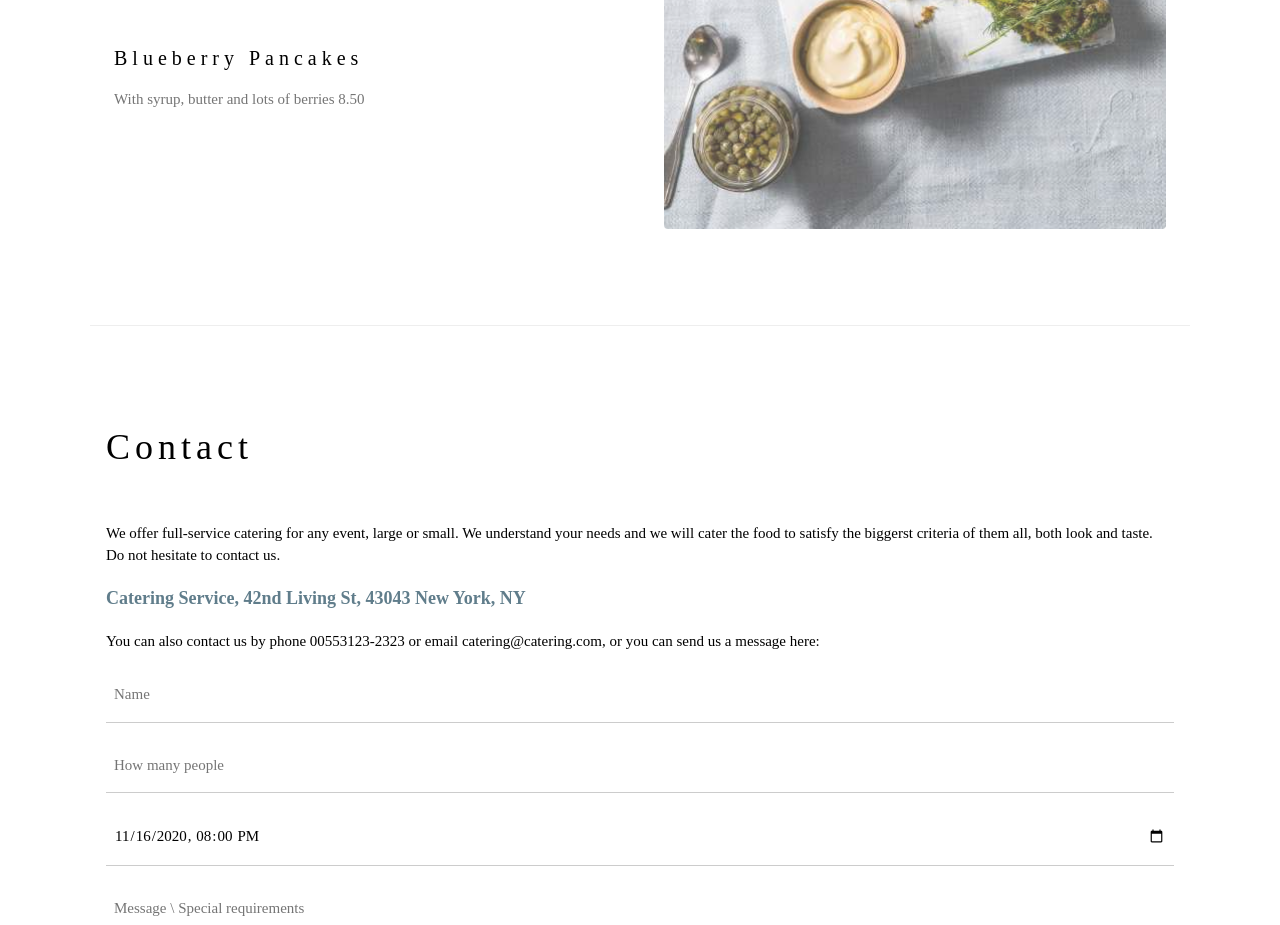
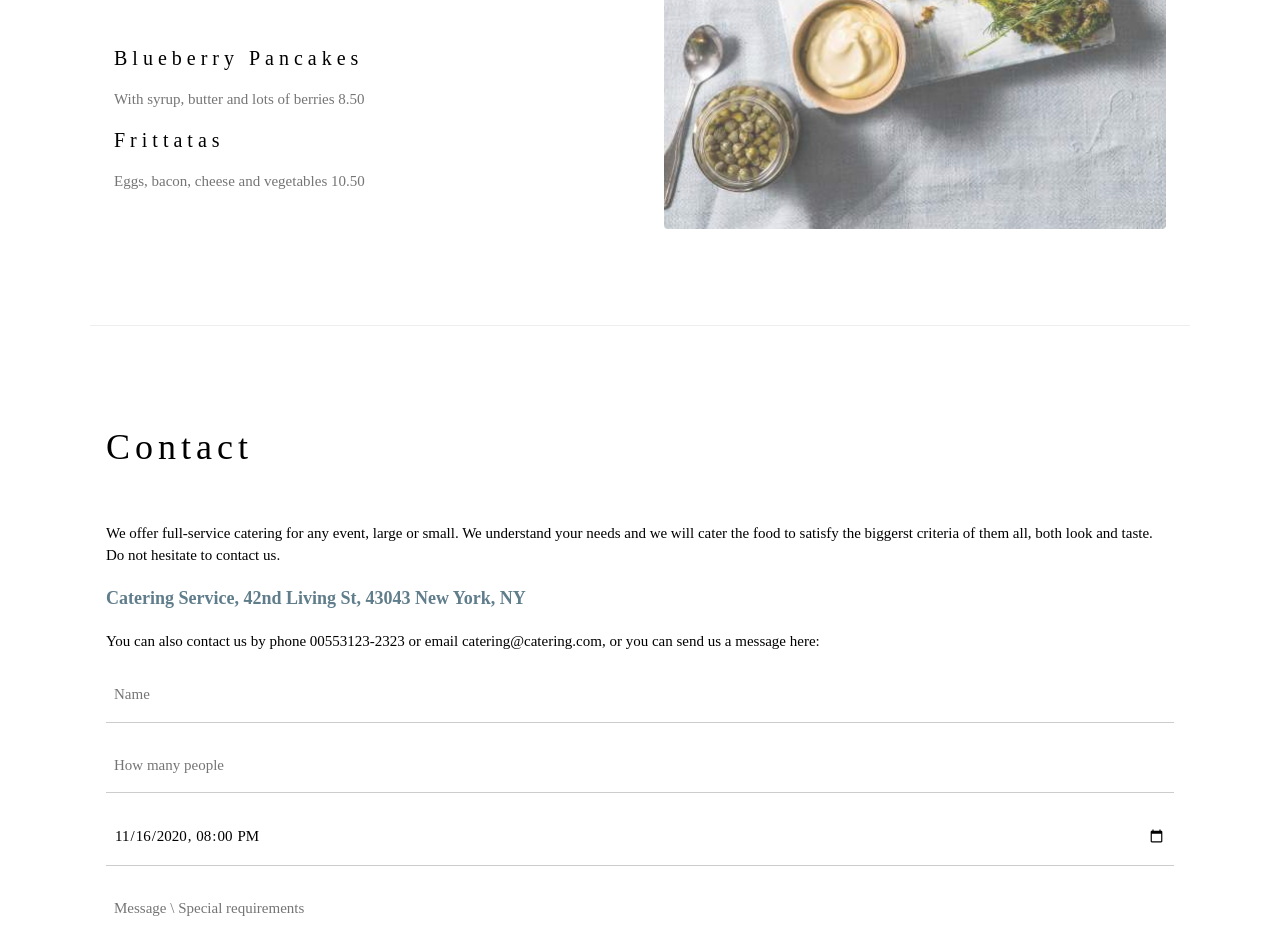
Before and after one commit to AndersonSilva8991/MyWebsite, a plain HTML site: page index.html in a window 1280 px wide. Shown: the part 2060-2985 px from the top of the page. Drawn offline with nearby package versions, Linux system fonts and the light colour scheme.

Commit message:
Adicionado o item Frittata ao Menu

```diff
--- a/index.html
+++ b/index.html
@@ -86,6 +86,8 @@
 
                 <h4>Blueberry Pancakes</h4>
                 <p class="w3-text-grey">With syrup, butter and lots of berries 8.50</p>
+                <h4>Frittatas</h4>
+                <p class="w3-text-grey">Eggs, bacon, cheese and vegetables 10.50</p>
             </div>
 
             <div class="w3-col l6 w3-padding-large">
```
